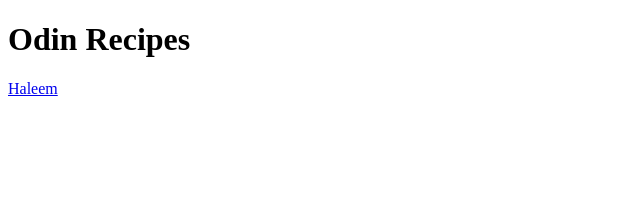
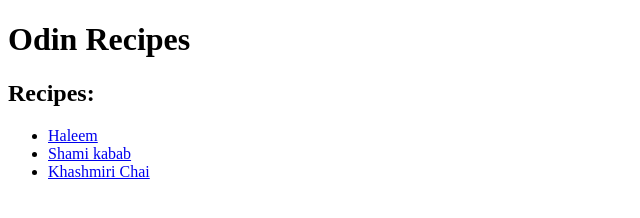
Before and after one commit to minuwu/odin-recipes, a plain HTML site: page index.html in a window 1280 px wide. Shown: the whole page, without its empty margins (0-640 px from the left). Drawn offline with Linux system fonts and the light colour scheme.

Commit message:
Links recipes to index file

```diff
--- a/index.html
+++ b/index.html
@@ -6,6 +6,11 @@
     </head>
     <body>
         <h1>Odin Recipes</h1>
-        <a href="./recipes/haleem.html">Haleem</a>
+        <h2>Recipes:</h2>
+        <ul>
+            <li><a href="./recipes/haleem.html">Haleem</a> </li>
+            <li><a href=" ./recipes/shami-kebab.html">Shami kabab</a></li>
+            <li><a href="./recipes/kashmiri-chai.html">Khashmiri Chai</a></li>
+        </ul>
     </body>
 </html>
```
